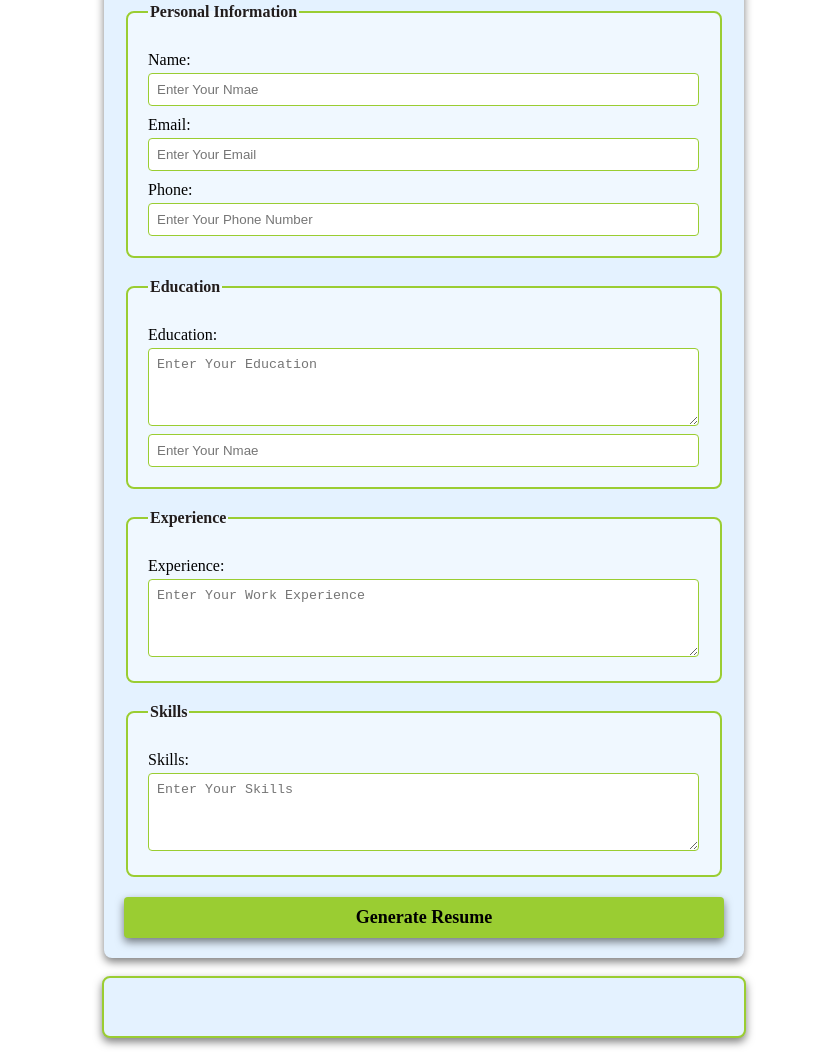
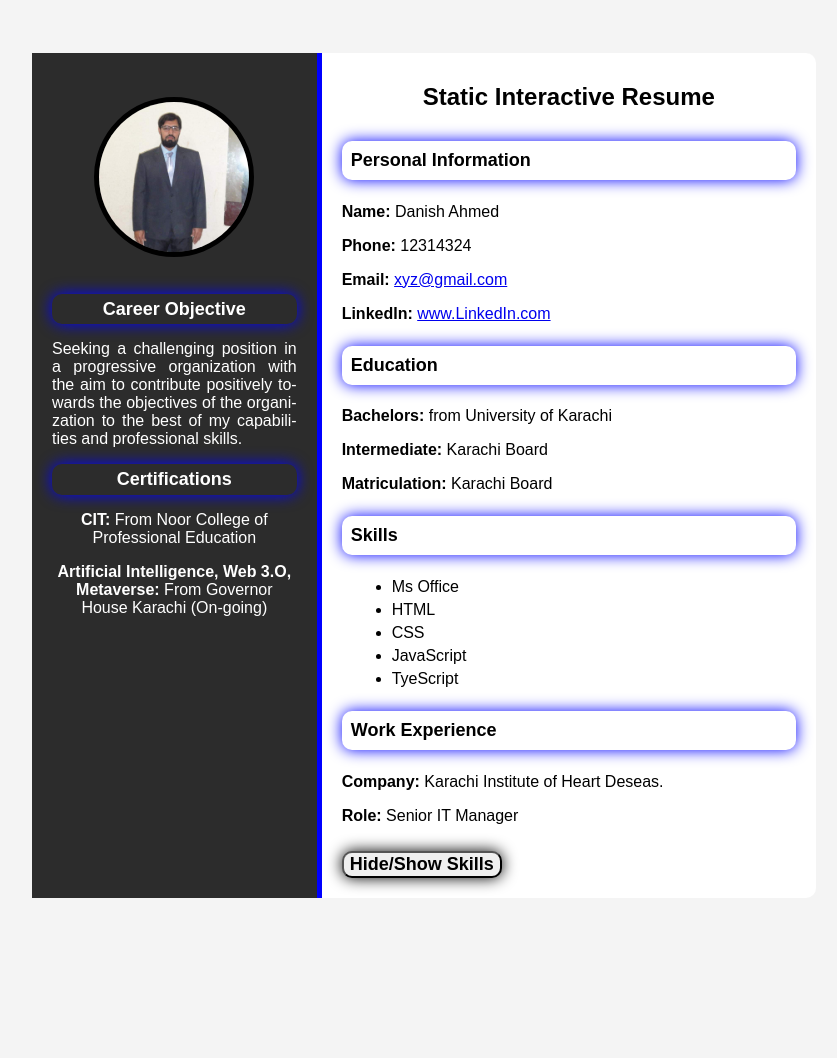
Before and after one commit to Ahmed7AI/GIAssignment, a plain HTML site: page index.html in a window 1280 px wide. Shown: the part 97-1155 px from the top of the page, without its empty margins (216-1053 px from the left). Drawn offline with Linux system fonts and the light colour scheme.

Commit message:
Add files via upload

```diff
--- a/index.html
+++ b/index.html
@@ -3,48 +3,68 @@
 <head>
     <meta charset="UTF-8">
     <meta name="viewport" content="width=device-width, initial-scale=1.0">
-    <title>Editable Resume Builder</title>
+    <title>Static Interactive Resume</title>
     <link rel="stylesheet" href="style.css">
 </head>
-<body>
-        <h1>Editable Resume Builder</h1>
-        <form id="resume-form">
-            <fieldset>
-                <legend>Personal Information</legend>
-                    <label for="name">Name:</label>
-                    <input type="text" id="name" placeholder="Enter Your Nmae" required>
-                    <label for="email">Email:</label>
-                    <input type="text" id="email" placeholder="Enter Your Email" required>
-                    <label for="phone">Phone:</label>
-                    <input type="tel" id="phone" placeholder="Enter Your Phone Number" required>
-            </fieldset>
-            <fieldset>
-                <legend>Education</legend>
-                    <label for="education">Education:</label>
-                    <textarea id="education" placeholder="Enter Your Education" rows="4" required></textarea>
-                    <input type="text" id="name" placeholder="Enter Your Nmae" required>
-            </fieldset>
-            <fieldset>
-                <legend>Experience</legend>
-                    <label for="experience">Experience:</label>
-                    <textarea id="experience" placeholder="Enter Your Work Experience" rows="4" required></textarea>
-            </fieldset>
-            <fieldset>
-                <legend>Skills</legend>
-                    <label for="skills">Skills:</label>
-                    <textarea id="skills" placeholder="Enter Your Skills" rows="4" required></textarea>
-            </fieldset>
-            <button type="submit"><b>Generate Resume</b></button>
 
-        </form>
-        <br>
-        <!--Dynamic Resume-->
-        <div id="resume-display" contenteditable="true">
 
+    <body>
+        <div class="resume-container">
+            <div class="left-section">
+                <img src="danish.jpeg" alt="Profile Picture" class="profile-picture">
+                <section id="objective">
+                    <h3 style="color: white;">Career Objective</h3>
+                    <p style="text-align: justify; hyphens: auto;">
+                        Seeking a challenging position in a progressive organization with the aim
+                        to contribute positively towards the objectives of the organization to the best of my capabilities and
+                        professional skills.
+                    </p>
+                </section>
+                <section id="certifications">
+                    <h3 style="color: white;">Certifications</h3>
+                    <p><b>CIT:</b> From Noor College of Professional Education</p>
+                    <p><b>Artificial Intelligence, Web 3.O, Metaverse:</b> From Governor House Karachi (On-going)</p>
+                </section>
+            </div>
+
+            <div class="right-section">
+                <h1>Static Interactive Resume</h1>
+                <section id="personal-info">
+                    <h3>Personal Information</h3>
+                    <p><b>Name:</b> Danish Ahmed</p>
+                    <p><b>Phone:</b> 12314324</p>
+                    <p><b>Email:</b> <a href="mailto:xyz@gmail.com">xyz@gmail.com</a></p>
+                    <p><b>LinkedIn:</b> <a href="https://linkedin.com" target="_blank">www.LinkedIn.com</a></p>
+                </section>
+
+                <section id="education">
+                    <h3>Education</h3>
+                    <p><b>Bachelors:</b> from University of Karachi</p>
+                    <p><b>Intermediate:</b> Karachi Board</p>
+                    <p><b>Matriculation:</b> Karachi Board</p>
+                </section>
+
+                <section id="skills">
+                    <h3>Skills</h3>
+                    <ul>
+                        <li>Ms Office</li>
+                        <li>HTML</li>
+                        <li>CSS</li>
+                        <li>JavaScript</li>
+                        <li>TyeScript</li>
+                    </ul>
+                </section>
+
+                <section id="work-experience">
+                    <h3>Work Experience</h3>
+                    <p><b>Company:</b> Karachi Institute of Heart Deseas.</p>
+                    <p><b>Role:</b> Senior IT Manager</p>
+                </section>
+
+                <button id="toggle-skills"><b>Hide/Show Skills</b></button>
+            </div>
         </div>
 
-
-
-    <script src="script.js"></script>
-</body>
+        <script src="script.js"></script>
+    </body>
 </html>
--- a/script.js
+++ b/script.js
@@ -1,19 +1,11 @@
-var form = document.getElementById('resume-form');
-var resumeDisplayElement = document.getElementById('resume-display');
-// Handle Form Submission
-form.addEventListener('submit', function (event) {
-    event.preventDefault();
-    var name = document.getElementById('name').value;
-    var email = document.getElementById('email').value;
-    var phone = document.getElementById('phone').value;
-    var education = document.getElementById('education').value;
-    var experience = document.getElementById('experience').value;
-    var skills = document.getElementById('skills').value;
-    var resumeHTML = "\n    <h2><b>Resume</b></h2>\n    <h3>Personal Information</h3>\n    <p><b>Name:</b>".concat(name, "</p>\n    <p><b>Email:</b>").concat(email, "</p>\n    <p><b>Phone:</b>").concat(phone, "</p>\n\n\n    <h3>Education</h3>\n    <p>").concat(education, "</p>\n   \n    <h3>Education</h3>\n    <p>").concat(experience, "</p>\n    \n    <h3>Skills</h3>\n    <p><b>Name:</b>").concat(name, "</p>\n    ");
-    if (resumeDisplayElement) {
-        resumeDisplayElement.innerHTML = resumeHTML;
+var toggleButton = document.getElementById('toggle-skills');
+var skills = document.getElementById('skills');
+toggleButton.addEventListener('click', function () {
+    // Toggling between 'block' and 'none' for the skills section
+    if (skills.style.display === 'none') {
+        skills.style.display = 'block';
     }
     else {
-        console.error('The Resume display elemnet is missing');
+        skills.style.display = 'none';
     }
 });
--- a/style.css
+++ b/style.css
@@ -1,86 +1,90 @@
-/* Styling form and resume sections */
+body {
+    font-family: 'Arial', sans-serif;
+    background-color: #f4f4f4;
+    margin: 0;
+    padding: 150px;
 
-body {
-    font-family: 'Times New Roman', Times, serif;
-    margin: 20px;
-    padding: 0;
-    background-color: white;
 }
 
-form {
-    margin: auto;
-    background-color: rgb(228, 242, 255);
-    border-radius: 8px;
-    box-shadow: 0 4px 8px rgba(0, 0, 0, 0.5);
+.resume-container {
+    display: flex;
+    background-color: white;
+    width: 80%;
+    margin: 0 auto;
+    border-radius: 10px;
+    box-shadow: 0 0 20px rgba(0. 0. 0. 0.1);
+
+}
+
+.left-section {
+    background-color: #2c2c2c;
+    color: white;
     padding: 20px;
-    max-width: 600px;
+    width: 35%;
+    text-align: center;
+    border-right: 5px solid blue;
+}
+
+.profile-picture {
+    width: 150px;
+    height: 150px;
+    margin-top: 10%;
+    border-radius: 50%;
+    border: 5px solid black;
+    margin-bottom: 20px;
+
+
+}
+
+
+.right-section {
+    padding: 20px;
+    width: 65%;
+
+}
+
+button {
+    font-family: 'Arial', sans-serif;
+    margin-top: 10px;
+    font-size: 18px;
+    cursor: pointer;
+    border-radius: 10px;
+    box-shadow: 0 0 15px black;
+
+}
+
+button:hover {
+    background-color: blue;
+
 }
 
 h1 {
+    font-size: 24px;
+    margin: 10px 0;
+    margin-bottom: 30px;
     text-align: center;
-    color: black;
 }
 
-fieldset {
-    border: 2px solid yellowgreen;
-    border-radius: 8px;
-    padding: 20px;
-    margin-bottom: 20px;
-    background-color: aliceblue;
-}
-
-legend {
-    font-weight: bold;
-    text-align: left;
-    color: rgb(34, 29, 29);
-}
-
-label {
-    display: block;
-    margin-top: 10px;
+h3 {
+    font-size: 18px;
+    padding: 2%;
+    margin: 20px 0 10px;
     color: black;
+    border-radius: 10px;
+    box-shadow: 0 0 15px blue;
+    margin-top: 5%;
+    margin-bottom: 5%;
 
 }
 
-input,textarea {
-    margin-top: 4px;
-    padding: 8px;
-    width: calc(100% - 1px);
-    border: 1px solid yellowgreen;
-    border-radius: 4px;
-    box-sizing: border-box;
+ul {
+    list-style-type: fill round;
+    padding: 10;
+    margin: 10px;
 }
 
-button {
-    display: block;
-    width: 100%;
-    background-color: yellowgreen;
-    color: black;
-    border: none;
-    border-radius: 4px;
-    box-shadow: 0 4px 8px rgba(0, 0, 0, 0.5);
-    margin-top: 10px;
-    font-size: 18px;
-    font-family: 'Times New Roman', Times, serif;
-    padding: 10px;
-    cursor: pointer;
+ul li {
+    margin: 5px 0;
+
+
 }
-
-button :hover {
-    color: blue;
-}
-
-#resume-display {
-    max-width: 600px;
-    margin: auto;
-    padding: 20px;
-    border: 2px solid yellowgreen;
-    border-radius: 8px;
-    background-color: rgb(228, 242, 255);
-    box-shadow: 0 4px 8px rgba(0, 0, 0, 0.5);
-    outline: none;
-}
-
-#resume-display h2 {
-    color: black;
-}
```
Also changed, not shown: danish.jpeg (added), 1 other file.
